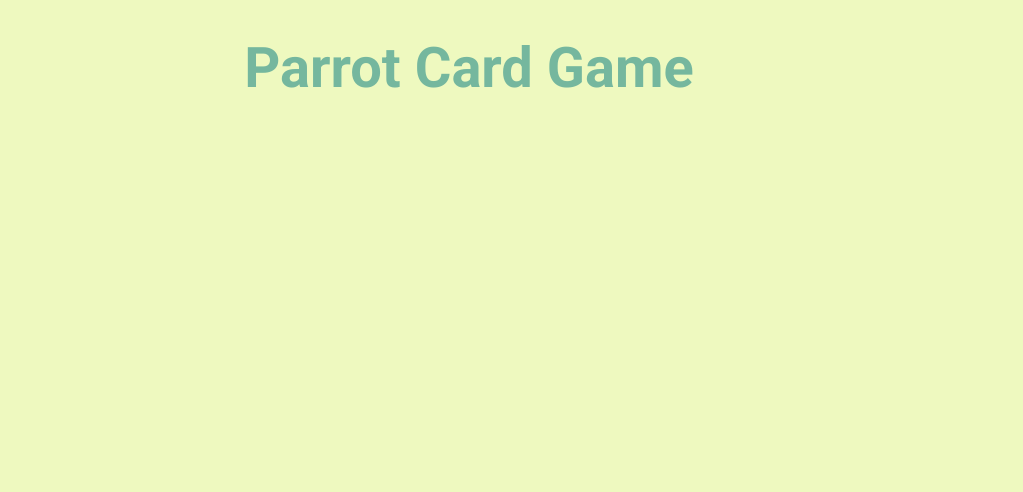
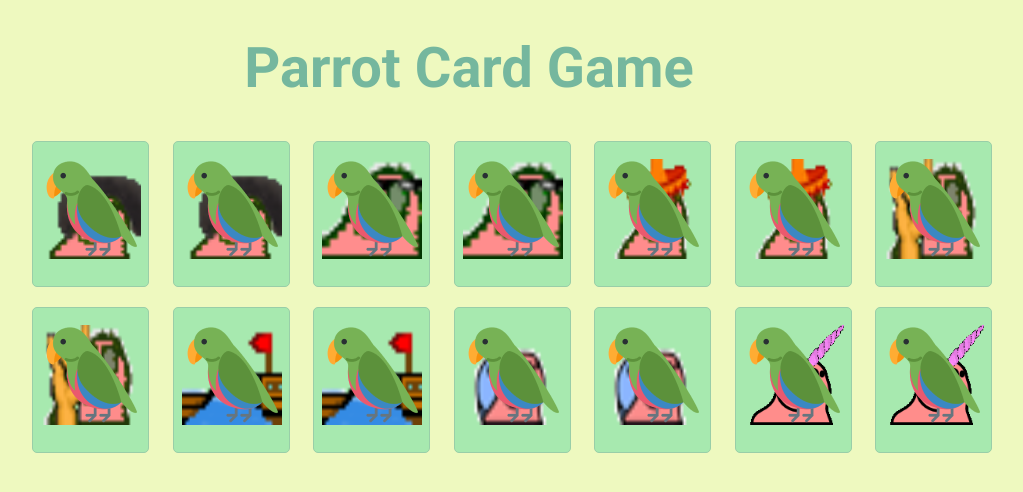
Before and after one commit to FredBettecher/ParrotsCardGame, a plain HTML site: page index.html in a window 1280 px wide. Shown: the whole page, without its empty margins (171-1194 px from the left). Drawn offline with Linux system fonts and the light colour scheme.

Commit message:
layout pronto

```diff
--- a/css/style.css
+++ b/css/style.css
@@ -1,5 +1,7 @@
 *{
     box-sizing: border-box;
+    padding: 0;
+    margin: 0;
 }
 
 body {
@@ -18,10 +20,40 @@ header {
     margin-top: 40px;
 }
 
-.main {
+.memory-game {
     display: flex;
-    width: 100%;
+    width: 980px;
     align-items: center;
-    justify-content: center;
-    margin-top: 110px;
+    justify-content: space-between;
+    flex-wrap: wrap;
+    margin-left: 193px;
+    margin-top: 35px;
+
 }
+
+.memory-card {
+    width: 117px;
+    height: 146px;
+    position: relative;
+    background-color: #A7E9AF;
+    border: 1px solid #99CEA8;
+    border-radius: 5px;
+    padding-top: 17px;
+    padding-left: 8px;
+    margin: 10px;
+    transform: scale(1);
+}
+
+.memory-card:active{
+    transform: scale(.97);
+    transition: transform .2s;
+}
+
+img {
+    width: 100px;
+    height: 100px;
+}
+
+.front-face, .back-face {
+    position: absolute;
+}
--- a/index.html
+++ b/index.html
@@ -9,10 +9,77 @@
     <meta name="viewport" content="width=device-width, initial-scale=1.0">
     <link rel="stylesheet" href="./css/reset.css">
     <link rel="stylesheet" href="./css/style.css">
+    <link rel="icon" type="page-logo" href="./imagens/parrot.png">
     <title>Parrot Card Game</title>
 </head>
 <body>
+    <!-- cabeçalho -->
     <header>Parrot Card Game</header>
-    <div class="main"></div>
+    <!-- fim cabeçalho -->
+
+    <!-- jogo -->
+    <main class="memory-game">
+        <div class="memory-card">
+            <img src="./imagens/bobrossparrot.gif" alt="bobrossparrot" class="front-face">
+            <img src="./imagens/parrot.png" alt="parrot" class="back-face">
+        </div>
+        <div class="memory-card">
+            <img src="./imagens/bobrossparrot.gif" alt="bobrossparrot" class="front-face">
+            <img src="./imagens/parrot.png" alt="parrot" class="back-face">
+        </div>
+        <div class="memory-card">
+            <img src="./imagens/explodyparrot.gif" alt="explodyparrot" class="front-face">
+            <img src="./imagens/parrot.png" alt="parrot" class="back-face">
+        </div>
+        <div class="memory-card">
+            <img src="./imagens/explodyparrot.gif" alt="explodyparrot" class="front-face">
+            <img src="./imagens/parrot.png" alt="parrot" class="back-face">
+        </div>
+        <div class="memory-card">
+            <img src="./imagens/fiestaparrot.gif" alt="fiestaparrot" class="front-face">
+            <img src="./imagens/parrot.png" alt="parrot" class="back-face">
+        </div>
+        <div class="memory-card">
+            <img src="./imagens/fiestaparrot.gif" alt="fiestaparrot" class="front-face">
+            <img src="./imagens/parrot.png" alt="parrot" class="back-face">
+        </div>
+        <div class="memory-card">
+            <img src="./imagens/metalparrot.gif" alt="metalparrot" class="front-face">
+            <img src="./imagens/parrot.png" alt="parrot" class="back-face">
+        </div>
+        <div class="memory-card">
+            <img src="./imagens/metalparrot.gif" alt="metalparrot" class="front-face">
+            <img src="./imagens/parrot.png" alt="parrot" class="back-face">
+        </div>
+        <div class="memory-card">
+            <img src="./imagens/revertitparrot.gif" alt="revertitparrot" class="front-face">
+            <img src="./imagens/parrot.png" alt="parrot" class="back-face">
+        </div>
+        <div class="memory-card">
+            <img src="./imagens/revertitparrot.gif" alt="revertitparrot" class="front-face">
+            <img src="./imagens/parrot.png" alt="parrot" class="back-face">
+        </div>
+        <div class="memory-card">
+            <img src="./imagens/tripletsparrot.gif" alt="tripletsparrot" class="front-face">
+            <img src="./imagens/parrot.png" alt="parrot" class="back-face">
+        </div>
+        <div class="memory-card">
+            <img src="./imagens/tripletsparrot.gif" alt="tripletsparrot" class="front-face">
+            <img src="./imagens/parrot.png" alt="parrot" class="back-face">
+        </div>
+        <div class="memory-card">
+            <img src="./imagens/unicornparrot.gif" alt="unicornparrot" class="front-face">
+            <img src="./imagens/parrot.png" alt="parrot" class="back-face">
+        </div>
+        <div class="memory-card">
+            <img src="./imagens/unicornparrot.gif" alt="unicornparrot" class="front-face">
+            <img src="./imagens/parrot.png" alt="parrot" class="back-face">
+        </div>
+    </main>
+    <!-- fim jogo -->
+
+    <!-- script -->
+    <script src="./script/script.js"></script>
+    <!-- fim script -->
 </body>
 </html>
```
Also changed, not shown: imagens/bobrossparrot.gif (added), imagens/explodyparrot.gif (added), imagens/fiestaparrot.gif (added), imagens/metalparrot.gif (added), imagens/revertitparrot.gif (added), imagens/tripletsparrot.gif (added), imagens/unicornparrot.gif (added).
